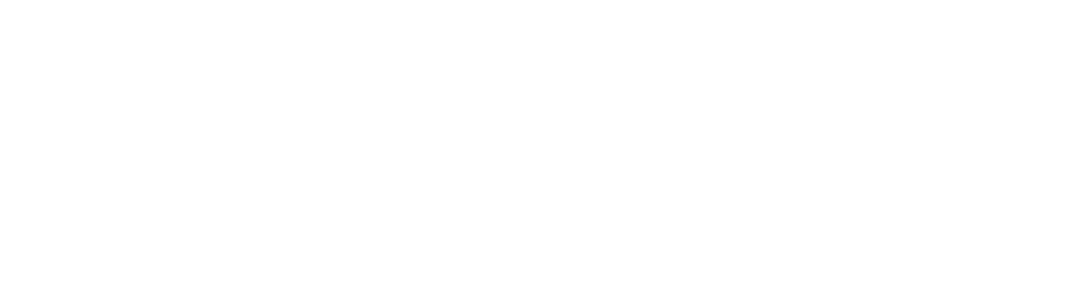
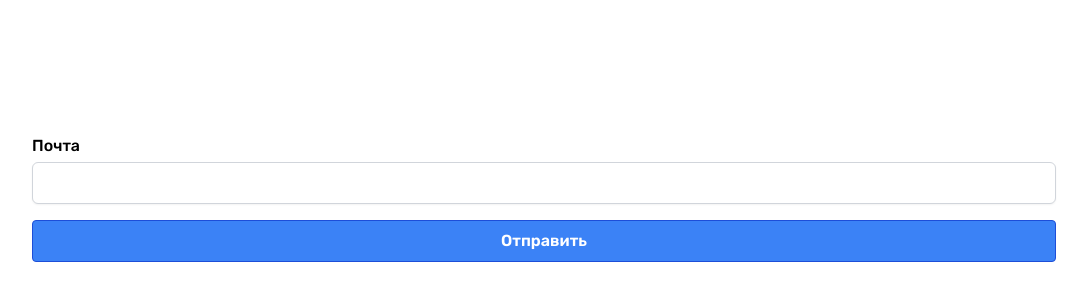
Before and after one commit to nurik12-py/grab-it, a React (Create React App) app: page /forget-password in a window 1280 px wide. Before the commit this address had no page. Shown: the part 202-502 px from the top of the page, without its empty margins (96-1183 px from the left). Built offline with nearby package versions, Linux system fonts and the light colour scheme.

Commit message:
feat: forget-password

```diff
--- /dev/null
+++ b/src/components/EmailSent.jsx
@@ -0,0 +1,19 @@
+import React from "react";
+import { Link } from "react-router-dom";
+const EmailSent = ({email}) => {
+  return (
+    <form className="w-4/5 flex flex-col items-center">
+      <p>Данные для восстановления успешно отправлены на вашу почту {email}</p>
+      <Link to="/login">
+      <button
+        className="bg-blue-500 hover:bg-blue-700 text-white font-bold py-2 px-4 border border-blue-700 rounded mt-2"
+        type="submit"
+      >
+        На главную
+      </button>
+      </Link>
+    </form>
+  );
+};
+
+export default EmailSent;
--- /dev/null
+++ b/src/components/EnterEmail.jsx
@@ -0,0 +1,22 @@
+import React from "react";
+import Input from '../components/Input';
+const EnterEmail = ({onSubmit, email}) => {
+  return (
+      <form onSubmit={onSubmit} className="w-4/5 flex flex-col">
+        <Input
+          label="Почта"
+          name="email"
+          type="email"
+          value={email}
+        ></Input>
+        <button
+          className="bg-blue-500 hover:bg-blue-700 text-white font-bold py-2 px-4 border border-blue-700 rounded mt-2"
+          type="submit"
+        >
+          Отправить
+        </button>
+      </form>
+  );
+};
+
+export default EnterEmail;
--- a/src/index.js
+++ b/src/index.js
@@ -14,6 +14,7 @@
 import Login from "./views/Login";
 import Home from "./views/Home";
 import ProtectedRoute from "./components/ProtectedRoute";
+import ForgetPassword from "./views/ForgetPassword";
 
 ReactDOM.render(
   <BrowserRouter>
@@ -34,6 +35,7 @@
       <Route exact path="/scanme/:id" element={<ScanMe />} />
       <Route exact path="/registration" element={<Registration />} />
       <Route exact path="/login" element={<Login />} />
+      <Route exact path="/forget-password" element={<ForgetPassword/>}/>
     </Routes>
   </BrowserRouter>,
   document.getElementById("root")
--- /dev/null
+++ b/src/views/ForgetPassword.jsx
@@ -0,0 +1,19 @@
+import React, { useState } from "react";
+import EmailSent from "../components/EmailSent";
+import EnterEmail from "../components/EnterEmail";
+const ForgetPassword = () => {
+  const [isSent, setIsSent] = useState(false);
+  const [email, setEmail] = useState();
+  const onSubmit = (e) => {
+    e.preventDefault();
+    setIsSent(true);
+    setEmail(e.target[0].value);
+  };
+  return (
+    <div className="w-full flex h-screen justify-center items-center ">
+      {isSent ? <EmailSent email={email}/> : <EnterEmail onSubmit={onSubmit} email={email} />}
+    </div>
+  );
+};
+
+export default ForgetPassword;
--- a/src/views/Login.jsx
+++ b/src/views/Login.jsx
@@ -1,7 +1,6 @@
 import React, { useState } from "react";
 import { Link } from "react-router-dom";
 import Input from "../components/Input";
-
 import { login, setJwt } from "../services/authService";
 import { faSpinner } from "@fortawesome/free-solid-svg-icons";
 import { FontAwesomeIcon } from "@fortawesome/react-fontawesome";
@@ -17,11 +16,9 @@
 
   const onSubmit = async (e) => {
     e.preventDefault();
-
     const errors = validate(loginData);
     setErrors(errors);
     if (Object.keys(errors).length != 0) return;
-
     setLoading(true);
     try {
       const res = await login(loginData.email, loginData.password);
```
Also changed, not shown: src/components/Button.jsx (added, +9 -0 lines), 1 other file (tests, documents, lock files or other folders).
